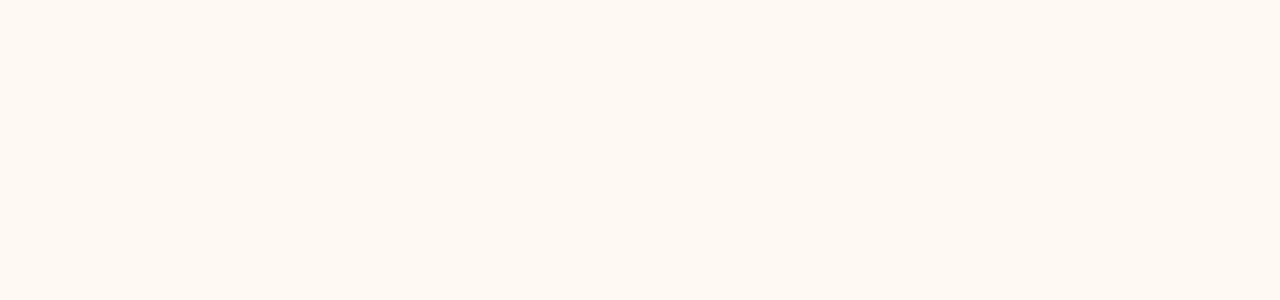
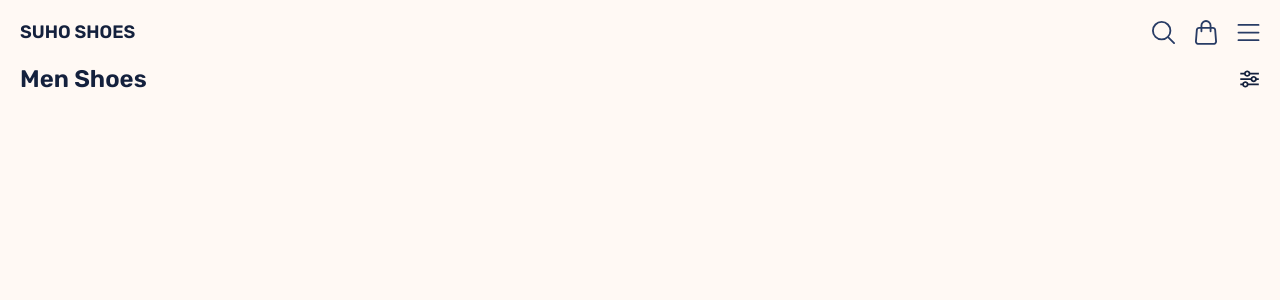
Before and after one commit to juanang207/suhoshoes, a React (Create React App) app: page /men-shoes in a window 1280 px wide. Shown: the top 300 px of the page. Built offline with nearby package versions, Linux system fonts and the light colour scheme.

Commit message:
added shopping page

```diff
--- a/src/components/App.js
+++ b/src/components/App.js
@@ -1,6 +1,7 @@
 import React, { Component } from "react";
 import { BrowserRouter, Routes, Route } from "react-router-dom";
 import Homepage from "./homepage/Homepage";
+import Shopping from "./shopping/Shopping";
 import "./index.css";
 
 class App extends Component {
@@ -10,7 +11,7 @@ class App extends Component {
         <BrowserRouter>
           <Routes>
             <Route path="/" element={<Homepage />} />
-            <Route path="/men-shoes" />
+            <Route path="/men-shoes" element={<Shopping/>}/>
           </Routes>
         </BrowserRouter>
       </div>
--- a/src/components/category/Category.js
+++ b/src/components/category/Category.js
@@ -5,7 +5,7 @@ class Category extends Component {
   render() {
     return (
       <div className="category">
-        <span><a href="#">{this.props.text}</a></span>
+        <span><a href={this.props.link}>{this.props.text}</a></span>
       </div>
     );
   }
--- a/src/components/homepage/Homepage.js
+++ b/src/components/homepage/Homepage.js
@@ -41,7 +41,7 @@ class Homepage extends Component {
         </div>
         {/* Categories */}
         <div className="categories-bar">
-          <Category text="Men" />
+          <Category text="Men" link="/men-shoes"/>
           <Category text="Women" />
           <Category text="Kids" />
         </div>
--- a/src/components/navbar/Navbar.css
+++ b/src/components/navbar/Navbar.css
@@ -4,6 +4,11 @@
   font-size: 1.125rem;
   margin: 20px 0px 20px 20px;
   font-weight: var(--semibold);
+}
+
+.navbar h4 a {
+  text-decoration: none;
+  color: var(--accent2);
 }
 
 .flex-container {
@@ -60,12 +65,17 @@
   visibility: visible;
 }
 
-.side-nav h2 {
+.side-nav h4 {
   color: var(--secondary1);
   text-transform: uppercase;
   font-size: 1.125rem;
   margin: 20px 0px 20px 20px;
   font-weight: var(--medium);
+}
+
+.side-nav h4 a {
+  color: var(--secondary1);
+  margin-left: 0;
 }
 
 .close-btn {
--- a/src/components/navbar/Navbar.js
+++ b/src/components/navbar/Navbar.js
@@ -24,7 +24,7 @@ class Navbar extends Component {
 
         <div className="navbar flex-container">
           <div className="logo flex-child">
-            <h4>Suho Shoes</h4>
+            <h4><a href="/">Suho Shoes</a></h4>
           </div>
 
           <div className="nav-icons flex-child">
@@ -39,14 +39,14 @@ class Navbar extends Component {
           </div>
         </div>
         <div className={`side-nav ${this.state.click ? "active" : ""}`}>
-          <h2>Suho Shoes</h2>
+          <h4><a href="/">Suho Shoes</a></h4>
           <Close
             width={12}
             height={12}
             className="close-btn"
             onClick={() => this.setState({ click: !this.state.click })}
           />
-          <a href="#section">Men</a>
+          <a href="/men-shoes">Men</a>
           <a href="#section">Women</a>
           <a href="#section">Kids</a>
           <a href="#section">New Arrivals</a>
--- /dev/null
+++ b/src/components/shopping/Shopping.css
@@ -0,0 +1,13 @@
+.shopping-heading {
+  display: flex;
+  justify-content: space-between;
+  align-items: center;
+  margin-left: 20px;
+  margin-right: 20px;
+}
+
+.shopping-heading h3{
+  color: var(--accent2);
+  font-size: 1.5rem;
+  font-weight: var(--semibold);
+}
--- /dev/null
+++ b/src/components/shopping/Shopping.js
@@ -0,0 +1,20 @@
+import React, { Component } from "react";
+import Navbar from "../navbar/Navbar";
+import { ReactComponent as Filter} from "../../images/filter.svg";
+import "./Shopping.css";
+
+class Shopping extends Component {
+  render() {
+    return (
+      <div>
+        <Navbar />
+        <div className="shopping-heading">
+          <h3>Men Shoes</h3>
+          <Filter width={20} height={18.5} className="" />
+        </div>
+      </div>
+    );
+  }
+}
+
+export default Shopping;
```
Also changed, not shown: src/images/filter.svg (added).
